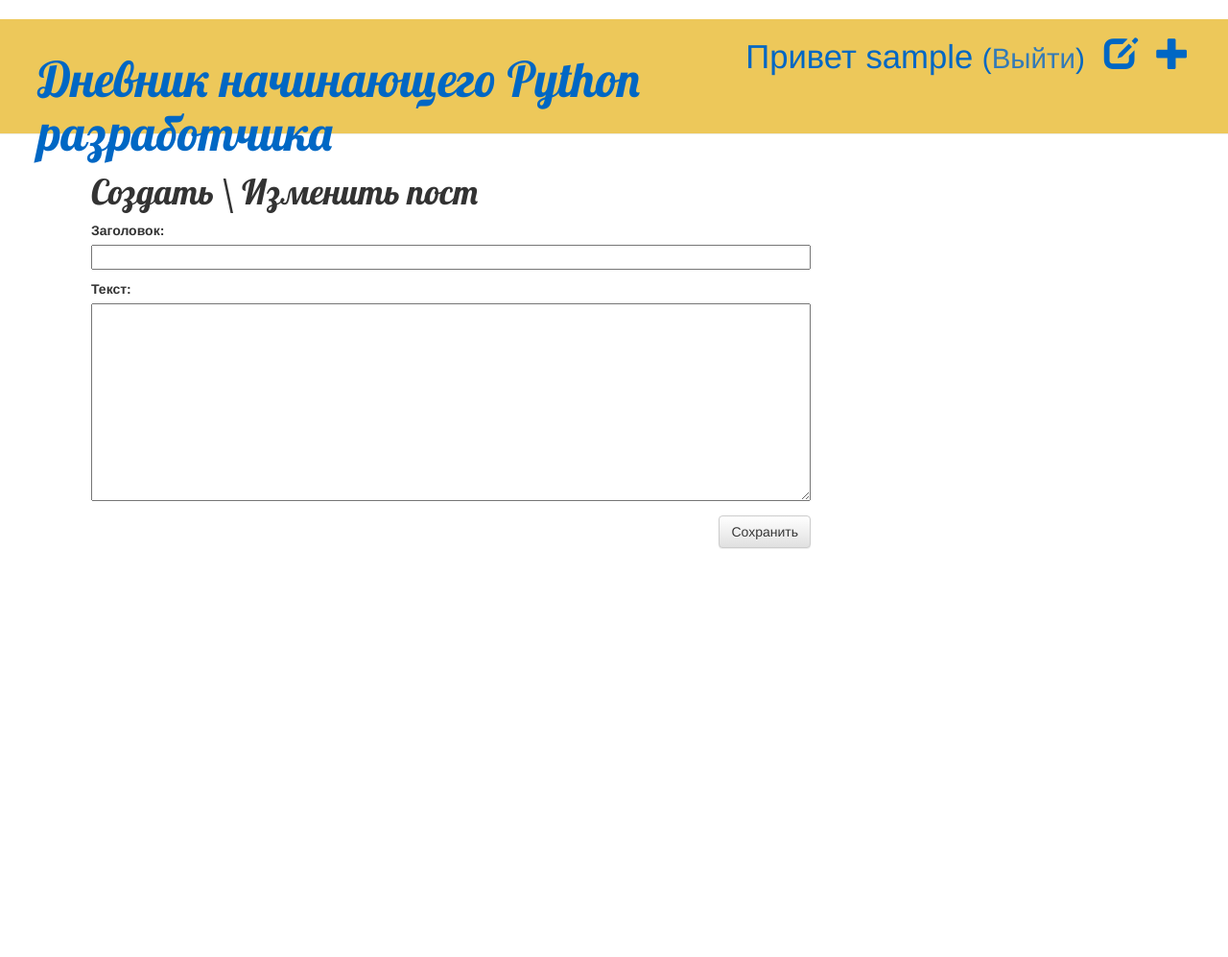
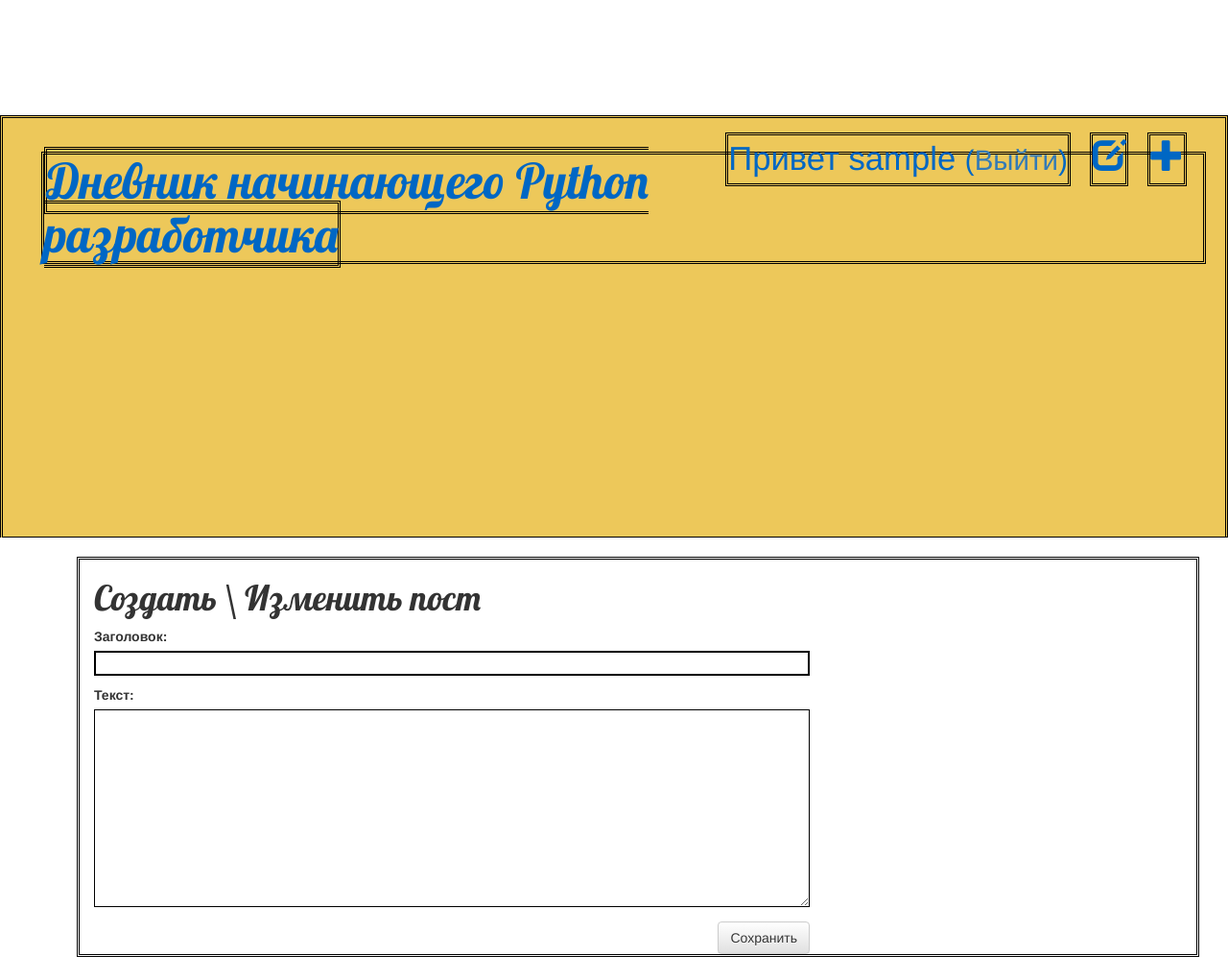
Before and after one commit to EugeneSal/django1, a Django app: page /post/new/ in a window 1280 px wide. Shown: the whole page at 96% size. Before the commit the page ends 572 px from the top, so only its background shows below. Run offline with Django 3.2, Linux system fonts and the light colour scheme; the visitor is signed in with stand-in values (Sample User, id 1); some libraries are stand-ins or nearby versions.

Commit message:
Change css

```diff
--- a/mysite/static/css/mysite.css
+++ b/mysite/static/css/mysite.css
@@ -1,11 +1,15 @@
 .page-header {
-    height: 15vh;
+    border-style: double;
+    border-color: black;
+    height: 55vh;
     background-color: #edc85a;
-    margin-top: 20px;
+    margin-top: 120px;
     padding: 15px 20px 20px 40px;
 }
 
 .page-header h1, .page-header h1 a, .page-header h1 a:visited, .page-header h1 a:active {
+    border-style: double;
+    border-color: black;
     color: #0067c4;
     font-size: 38pt;
     font-weight: 100;
@@ -14,6 +18,8 @@
 
 .content {
     margin-left: 80px;
+    border-style: double;
+    border-color: black;
 }
 
 h1, h2, h3, h4 {
@@ -30,9 +36,13 @@ h1, h2, h3, h4 {
 
 .post-form textarea, .post-form input {
     width: 100%;
+    border-style: double;
+    border-color: black;
 }
 
 .top-menu, .tom-menu:hover, .top-menu:visited {
+    border-style: double;
+    border-color: black;
     color: #0067c4;
     float: right;
     font-size: 26pt;
```
